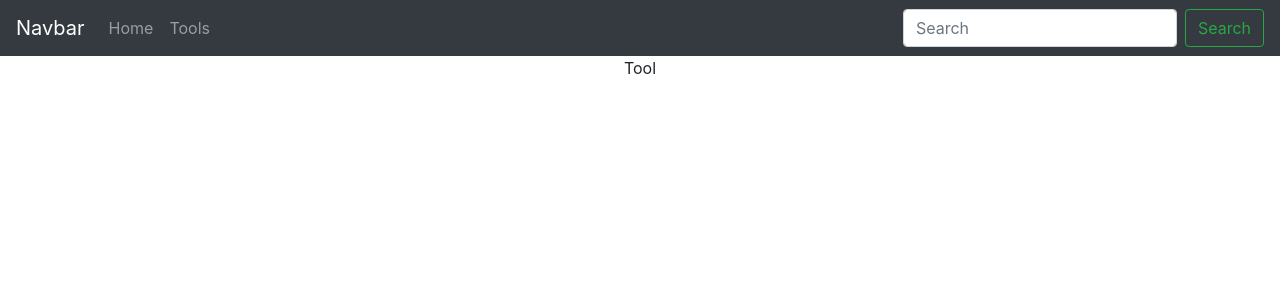
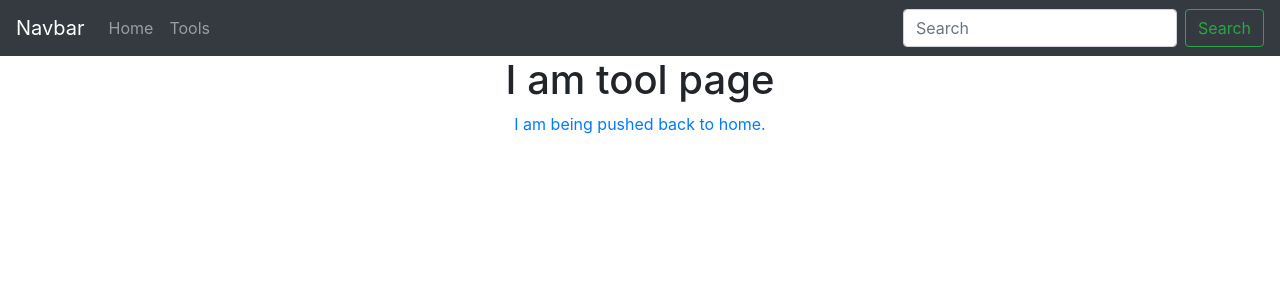
Before and after one commit to srgautam01/New-database, a React (Create React App) app: page /tools in a window 1280 px wide. Shown: the top 300 px of the page. Built offline with nearby package versions, Linux system fonts and the light colour scheme.

Commit message:
added link and back to home page

```diff
--- a/src/components/tools/tools.js
+++ b/src/components/tools/tools.js
@@ -1,11 +1,16 @@
 import React,  {Component} from "react";
 import './tools.css';
+import {Link} from 'react-router-dom';
+
 
 class ToolComponent extends Component{
     render(){
         return(
             <div className={"Tool"}>
-                Tool
+                <h1>I am tool page</h1>
+                <Link to={'/'}>
+I am being pushed back to home.
+                </Link>
             </div>
         );
     }
```
